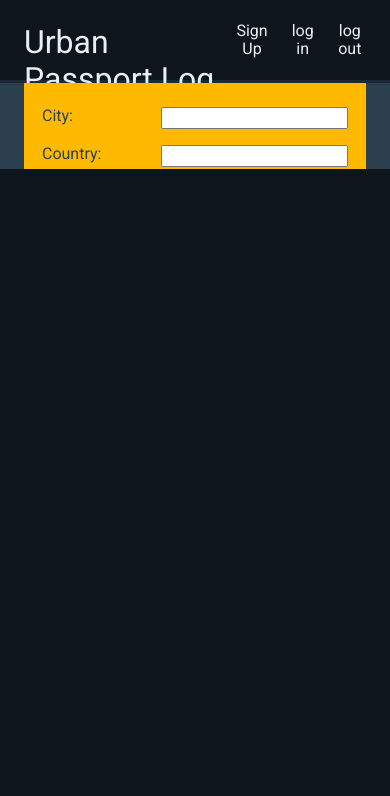
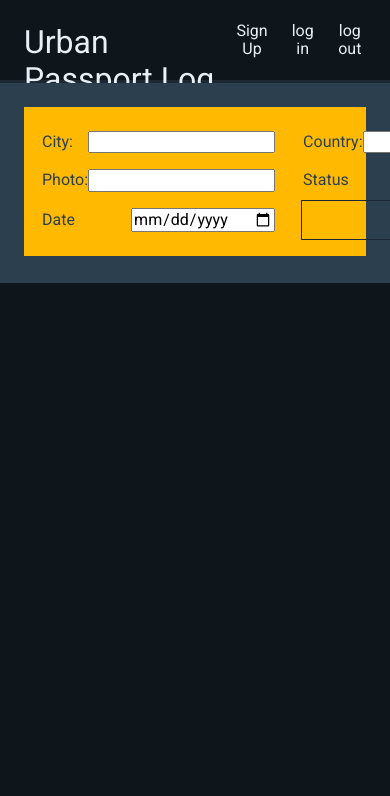
Before and after one commit to hojoon0724/seal_project2, a Node server app: page /index in a window 390 px wide. Shown: the top 796 px of the page. Run offline with Node 20, Linux system fonts and the light colour scheme; data that the repository does not hold is empty; some libraries are stand-ins or nearby versions.

Commit message:
mobile CSS done

```diff
--- a/public/style.css
+++ b/public/style.css
@@ -238,6 +238,7 @@ hr {
   background-color: var(--sec500);
   color: var(--pri900);
   transition: ease-in-out 0.4s;
+  margin: 8px;
 }
 
 select > option {
@@ -246,6 +247,10 @@ select > option {
 
 #custom-search {
   color: black;
+}
+
+.enter-place {
+  justify-content: center;
 }
 
 .enter-place button {
@@ -523,6 +528,7 @@ select > option {
 .enter-place > label {
   display: flex;
   justify-content: space-between;
+  align-items: center;
 }
 
 .city-details-container {
@@ -624,14 +630,16 @@ select > option {
 /* Mobile breakpoint */
 @media (max-width: 940px) {
   .top-container {
-    display: grid;
-    grid-template-rows: 86px 1fr;
+    /* display: grid; */
+    /* grid-template-rows: 86px 1fr; */
+    flex-direction: column;
     margin: 0px;
     padding: 0px;
   }
   .search-container {
     min-width: 100%;
-    padding: 0px 24px;
+    padding: 24px;
+    min-height: 200px !important;
   }
   .search-container > * {
     width: 100%;
@@ -644,6 +652,7 @@ select > option {
 
   .search-results-container {
     width: 100%;
+    display: none;
   }
   .search-result-item {
     width: auto;
@@ -653,11 +662,14 @@ select > option {
   }
   .manual-entry-form-container {
     width: 100%;
+    margin: 0px;
   }
   .collection-container {
     grid-template-columns: repeat(2, 1fr);
     flex-grow: none;
     max-height: 100%;
+    height: auto;
+    /* display: none; */
   }
   .collection-item {
     min-width: 200px;
@@ -666,6 +678,11 @@ select > option {
   }
   #search-field:focus > .top-container {
     grid-template-rows: 1fr 0fr;
+  }
+  .enter-place {
+    display: grid;
+    grid-template-columns: 1fr 1fr;
+    column-gap: 24px;
   }
 }
 
```
